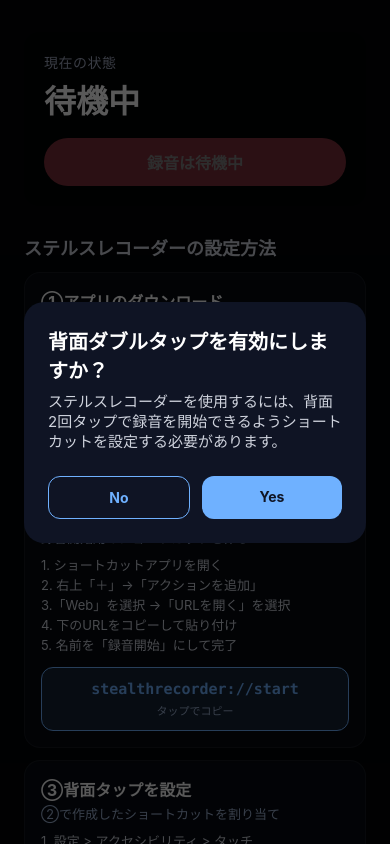
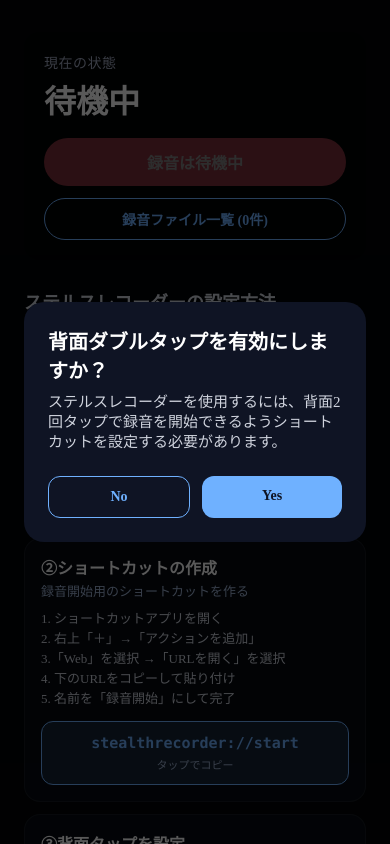
Before and after one commit to jime0083/StealthRecorder, a React Native app in the folder StealthRecorder/: screen / in a window 390 px wide. Built offline with nearby package versions, Linux system fonts and the light colour scheme.

Commit message:
「録音は待機中」という表示が出て録音が止められない問題修正 録音機能動作確認完了

```diff
--- a/StealthRecorder/App.tsx
+++ b/StealthRecorder/App.tsx
@@ -19,11 +19,19 @@ import AsyncStorage from '@react-native-async-storage/async-storage';
 
 const BACK_TAP_STORAGE_KEY = 'stealthrecorder:hasAcceptedBackTap';
 
+type RecordingFile = {
+  name: string;
+  path: string;
+  size: number;
+  date: string;
+};
+
 type RecorderModule = {
   requestPermission: () => Promise<boolean>;
   startRecording: () => Promise<string>;
   stopRecording: () => Promise<string>;
   isRecording: () => Promise<boolean>;
+  getRecordingFiles: () => Promise<RecordingFile[]>;
 };
 
 type SettingSlide = {
@@ -44,6 +52,20 @@ const App = (): React.JSX.Element => {
   const [showOnboarding, setShowOnboarding] = useState(false);
   const [guideExpanded, setGuideExpanded] = useState(false);
   const [permissionChecked, setPermissionChecked] = useState(false);
+  const [recordingFiles, setRecordingFiles] = useState<RecordingFile[]>([]);
+  const [showFilesModal, setShowFilesModal] = useState(false);
+
+  const loadRecordingFiles = useCallback(async () => {
+    if (!recorderModule) {
+      return;
+    }
+    try {
+      const files = await recorderModule.getRecordingFiles();
+      setRecordingFiles(files);
+    } catch (error) {
+      console.error('Failed to load recording files:', error);
+    }
+  }, []);
 
   const syncRecordingState = useCallback(() => {
     if (!recorderModule) {
@@ -63,13 +85,15 @@ const App = (): React.JSX.Element => {
       setShowOnboarding(value !== 'accepted');
     });
     syncRecordingState();
+    loadRecordingFiles();
     const sub = AppState.addEventListener('change', state => {
       if (state === 'active') {
         syncRecordingState();
+        loadRecordingFiles();
       }
     });
     return () => sub.remove();
-  }, [syncRecordingState]);
+  }, [syncRecordingState, loadRecordingFiles]);
 
   const ensurePermission = useCallback(async () => {
     if (!recorderModule || permissionChecked) {
@@ -154,12 +178,19 @@ const App = (): React.JSX.Element => {
       return;
     }
     try {
-      await recorderModule.stopRecording();
+      const fileName = await recorderModule.stopRecording();
       setIsRecording(false);
+      await loadRecordingFiles();
+      if (fileName !== 'idle') {
+        Alert.alert(
+          '録音を保存しました',
+          `ファイル名: ${fileName}\n\n「録音ファイル一覧」ボタンで確認できます。`,
+        );
+      }
     } catch (error) {
       Alert.alert('録音停止に失敗しました', String(error));
     }
-  }, []);
+  }, [loadRecordingFiles]);
 
   const instructions = useMemo(
     () => [
@@ -225,6 +256,21 @@ const App = (): React.JSX.Element => {
         actionLabel: 'テスト手順',
         onAction: openRecorderTestGuide,
       },
+      {
+        id: 'files',
+        title: '⑤録音ファイルの確認',
+        subtitle: '保存した音声を再生する',
+        description:
+          '1.「ファイル」アプリを開く\n' +
+          '2.「このiPhone内」→「StealthRecorder」\n' +
+          '3. stealth-日時.m4a が録音ファイル\n' +
+          '4. タップして再生できます\n\n' +
+          '※ファイル名の日時は録音開始時刻です',
+        actionLabel: 'ファイルを開く',
+        onAction: () => {
+          Linking.openURL('shareddocuments://');
+        },
+      },
     ],
     [openBackTapSettings, openRecorderTestGuide, openShortcuts],
   );
@@ -258,6 +304,16 @@ const App = (): React.JSX.Element => {
               disabled={!isRecording}>
               <Text style={styles.stopButtonText}>
                 {isRecording ? '録音停止' : '録音は待機中'}
+              </Text>
+            </Pressable>
+            <Pressable
+              style={styles.filesButton}
+              onPress={() => {
+                loadRecordingFiles();
+                setShowFilesModal(true);
+              }}>
+              <Text style={styles.filesButtonText}>
+                録音ファイル一覧 ({recordingFiles.length}件)
               </Text>
             </Pressable>
           </View>
@@ -360,6 +416,39 @@ const App = (): React.JSX.Element => {
           </View>
         </View>
       </Modal>
+
+      <Modal visible={showFilesModal} animationType="slide" transparent>
+        <View style={styles.modalBackdrop}>
+          <View style={styles.filesModalContent}>
+            <Text style={styles.modalTitle}>録音ファイル一覧</Text>
+            {recordingFiles.length === 0 ? (
+              <Text style={styles.filesEmptyText}>
+                録音ファイルがありません。{'\n'}
+                背面タップで録音を開始してみてください。
+              </Text>
+            ) : (
+              <ScrollView style={styles.filesList}>
+                {recordingFiles.map((file, index) => (
+                  <View key={file.name} style={styles.fileItem}>
+                    <Text style={styles.fileName}>{file.name}</Text>
+                    <Text style={styles.fileInfo}>
+                      サイズ: {Math.round(file.size / 1024)} KB
+                    </Text>
+                    <Text style={styles.fileInfo}>
+                      日時: {new Date(file.date).toLocaleString('ja-JP')}
+                    </Text>
+                  </View>
+                ))}
+              </ScrollView>
+            )}
+            <Pressable
+              style={[styles.modalButton, styles.modalButtonPrimary]}
+              onPress={() => setShowFilesModal(false)}>
+              <Text style={styles.modalButtonPrimaryText}>閉じる</Text>
+            </Pressable>
+          </View>
+        </View>
+      </Modal>
     </ImageBackground>
   );
 };
@@ -389,6 +478,7 @@ const styles = StyleSheet.create({
     fontSize: 18,
     fontWeight: '600',
     marginBottom: 12,
+    fontFamily: 'HiraginoMincho-W6',
   },
   settingSection: {
     marginTop: 12,
@@ -412,17 +502,20 @@ const styles = StyleSheet.create({
     color: '#ffffff',
     fontSize: 16,
     fontWeight: '700',
+    fontFamily: 'HiraginoMincho-W6',
   },
   settingItemSubtitle: {
     color: '#9fb3d4',
     fontSize: 13,
     lineHeight: 18,
+    fontFamily: 'HiraginoMincho-W3',
   },
   settingItemDescription: {
     color: '#cfd3dd',
     fontSize: 13,
     lineHeight: 20,
     marginBottom: 12,
+    fontFamily: 'HiraginoMincho-W3',
   },
   settingItemButton: {
     alignSelf: 'flex-start',
@@ -435,6 +528,7 @@ const styles = StyleSheet.create({
   settingItemButtonText: {
     color: '#6fb1ff',
     fontWeight: '600',
+    fontFamily: 'HiraginoMincho-W6',
   },
   copyButton: {
     backgroundColor: 'rgba(111,177,255,0.15)',
@@ -454,18 +548,21 @@ const styles = StyleSheet.create({
     color: '#9fb3d4',
     fontSize: 11,
     marginTop: 4,
+    fontFamily: 'HiraginoMincho-W3',
   },
   title: {
     color: '#ffffff',
     fontSize: 28,
     fontWeight: '700',
     marginBottom: 8,
+    fontFamily: 'HiraginoMincho-W6',
   },
   subtitle: {
     color: '#cfd3dd',
     fontSize: 16,
     lineHeight: 22,
     marginBottom: 16,
+    fontFamily: 'HiraginoMincho-W3',
   },
   statusCard: {
     backgroundColor: 'rgba(0,0,0,0.45)',
@@ -478,12 +575,14 @@ const styles = StyleSheet.create({
     fontSize: 14,
     letterSpacing: 0.5,
     marginBottom: 4,
+    fontFamily: 'HiraginoMincho-W3',
   },
   statusValue: {
     color: '#ffffff',
     fontSize: 32,
     fontWeight: '800',
     marginBottom: 16,
+    fontFamily: 'HiraginoMincho-W6',
   },
   statusValueActive: {
     color: '#f85c70',
@@ -501,6 +600,21 @@ const styles = StyleSheet.create({
     color: '#fff',
     fontSize: 16,
     fontWeight: '600',
+    fontFamily: 'HiraginoMincho-W6',
+  },
+  filesButton: {
+    marginTop: 12,
+    borderRadius: 999,
+    borderWidth: 1,
+    borderColor: '#6fb1ff',
+    paddingVertical: 10,
+    alignItems: 'center',
+  },
+  filesButtonText: {
+    color: '#6fb1ff',
+    fontSize: 14,
+    fontWeight: '600',
+    fontFamily: 'HiraginoMincho-W6',
   },
   guideToggle: {
     paddingVertical: 12,
@@ -510,6 +624,7 @@ const styles = StyleSheet.create({
     color: '#6fb1ff',
     fontSize: 16,
     fontWeight: '600',
+    fontFamily: 'HiraginoMincho-W6',
   },
   guideCard: {
     backgroundColor: 'rgba(6,10,18,0.72)',
@@ -521,6 +636,7 @@ const styles = StyleSheet.create({
     color: '#dde3f7',
     lineHeight: 22,
     marginBottom: 8,
+    fontFamily: 'HiraginoMincho-W3',
   },
   guideActions: {
     flexDirection: 'row',
@@ -544,6 +660,7 @@ const styles = StyleSheet.create({
   linkButtonText: {
     color: '#6fb1ff',
     fontWeight: '600',
+    fontFamily: 'HiraginoMincho-W6',
   },
   modalBackdrop: {
     flex: 1,
@@ -579,28 +696,33 @@ const styles = StyleSheet.create({
     color: '#fff',
     fontSize: 22,
     fontWeight: '700',
+    fontFamily: 'HiraginoMincho-W6',
   },
   slideModalSubtitle: {
     color: '#cfd3dd',
     marginTop: 6,
+    fontFamily: 'HiraginoMincho-W3',
   },
   slideModalDescription: {
     color: '#cfd3dd',
     padding: 20,
     fontSize: 15,
     lineHeight: 22,
+    fontFamily: 'HiraginoMincho-W3',
   },
   modalTitle: {
     color: '#fff',
     fontSize: 20,
     fontWeight: '700',
     marginBottom: 8,
+    fontFamily: 'HiraginoMincho-W6',
   },
   modalDescription: {
     color: '#cfd3dd',
     fontSize: 15,
     lineHeight: 20,
     marginBottom: 16,
+    fontFamily: 'HiraginoMincho-W3',
   },
   modalActions: {
     flexDirection: 'row',
@@ -618,6 +740,7 @@ const styles = StyleSheet.create({
   modalButtonPrimaryText: {
     color: '#0f1424',
     fontWeight: '700',
+    fontFamily: 'HiraginoMincho-W6',
   },
   modalButtonSecondary: {
     borderWidth: 1,
@@ -629,6 +752,44 @@ const styles = StyleSheet.create({
   modalButtonSecondaryText: {
     color: '#6fb1ff',
     fontWeight: '700',
+    fontFamily: 'HiraginoMincho-W6',
+  },
+  filesModalContent: {
+    backgroundColor: '#0f1424',
+    borderRadius: 20,
+    padding: 24,
+    width: '100%',
+    maxHeight: '80%',
+  },
+  filesEmptyText: {
+    color: '#9fb3d4',
+    fontSize: 15,
+    lineHeight: 22,
+    textAlign: 'center',
+    marginVertical: 24,
+    fontFamily: 'HiraginoMincho-W3',
+  },
+  filesList: {
+    marginVertical: 16,
+    maxHeight: 300,
+  },
+  fileItem: {
+    backgroundColor: 'rgba(255,255,255,0.05)',
+    borderRadius: 12,
+    padding: 12,
+    marginBottom: 8,
+  },
+  fileName: {
+    color: '#ffffff',
+    fontSize: 14,
+    fontWeight: '600',
+    marginBottom: 4,
+    fontFamily: 'HiraginoMincho-W6',
+  },
+  fileInfo: {
+    color: '#9fb3d4',
+    fontSize: 12,
+    fontFamily: 'HiraginoMincho-W3',
   },
 });
 
```
Also changed, not shown: 13 other files (tests, documents, lock files or other folders).
